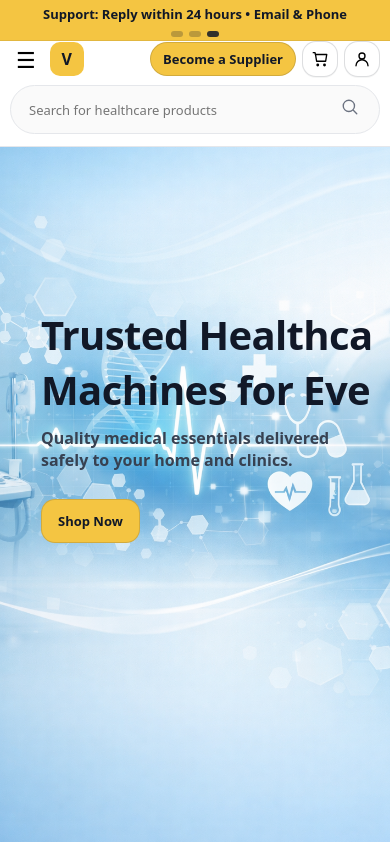
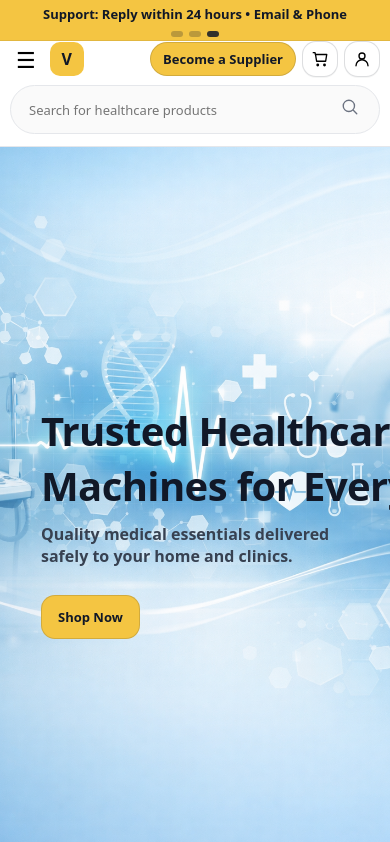
Before and after one commit to karismita27/healthcare_store, a React (Vite) app: page / in a window 390 px wide. Shown: the top 842 px of the page. Built offline with nearby package versions, Linux system fonts and the light colour scheme.

Commit message:
hero updated

```diff
--- a/src/styles/navbar.css
+++ b/src/styles/navbar.css
@@ -361,7 +361,7 @@
     margin-top: 6px;
   }
   .btn.btn--pill.btn--yellow.nav__supplierDesktop{display: none;}
-  .btn.btn--pill.btn--yellow.nav__supplierMobileTop{display: inline-flex; margin-right: 500px;}
+  .btn.btn--pill.btn--yellow.nav__supplierMobileTop{display: inline-flex;}
 }
 
 .btn.btn--pill.btn--yellow.nav__supplierDesktop{ display: inline-flex;}
--- a/src/styles/pages.css
+++ b/src/styles/pages.css
@@ -1,10 +1,8 @@
 .hero{
-
-  overflow:hidden;
   padding: 0;
   border-radius: 0;
-  height: 468px;
-  min-height: calc(468px-13px);
+  min-height: 468px;
+  height: auto;
 
 }
 .hero__bg{
@@ -747,3 +745,30 @@
     white-space: normal;
   }
 }
+
+@media (max-width: 768px) {
+  .hero {
+    min-height: auto;
+    padding-top: 96px;   /* space for fixed navbar */
+    padding-bottom: 24px;
+  }
+
+  .hero_content {
+    padding: 24px 16px;
+    max-width: 100%;
+  }
+
+  .hero_title {
+    font-size: 26px;
+    line-height: 1.25;
+  }
+
+  .hero_sub {
+    font-size: 14px;
+  }
+
+  .hero_actions {
+    flex-direction: column;
+    align-items: flex-start;
+  }
+}
```
